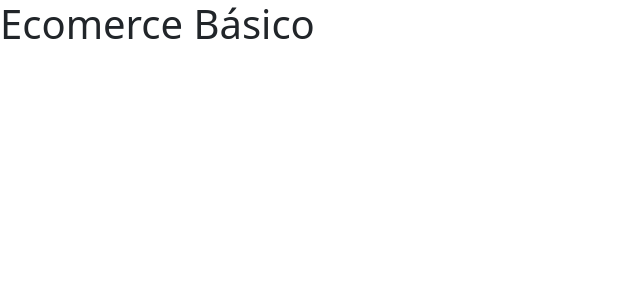
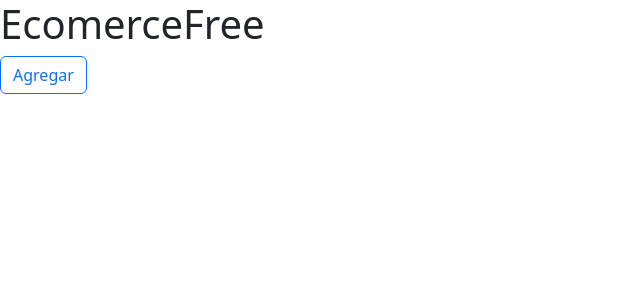
Before and after one commit to ElvisTV/EcomerceFree, an Angular app: page / in a window 1280 px wide. Shown: the top 300 px of the page, without its empty margins (0-640 px from the left). Built offline with nearby package versions, Linux system fonts and the light colour scheme.

Commit message:
bootstrap instalado

```diff
--- a/package.json
+++ b/package.json
@@ -18,6 +18,9 @@
     "@angular/platform-browser": "~13.2.0",
     "@angular/platform-browser-dynamic": "~13.2.0",
     "@angular/router": "~13.2.0",
+    "@popperjs/core": "^2.11.5",
+    "bootstrap": "^5.1.3",
+    "jquery": "^3.6.0",
     "rxjs": "~7.5.0",
     "tslib": "^2.3.0",
     "zone.js": "~0.11.4"
--- a/src/app/app.component.html
+++ b/src/app/app.component.html
@@ -1 +1,2 @@
-<h1> Ecomerce Básico</h1>
+<h1> {{title}} </h1>
+<button type="button" class="btn btn-outline-primary">{{nombreBotton}}</button>
--- a/src/app/app.component.ts
+++ b/src/app/app.component.ts
@@ -7,4 +7,5 @@ import { Component } from '@angular/core';
 })
 export class AppComponent {
   title = 'EcomerceFree';
+  nombreBotton = 'Agregar';
 }
```
Also changed, not shown: 1 other file (tests, documents, lock files or other folders).
